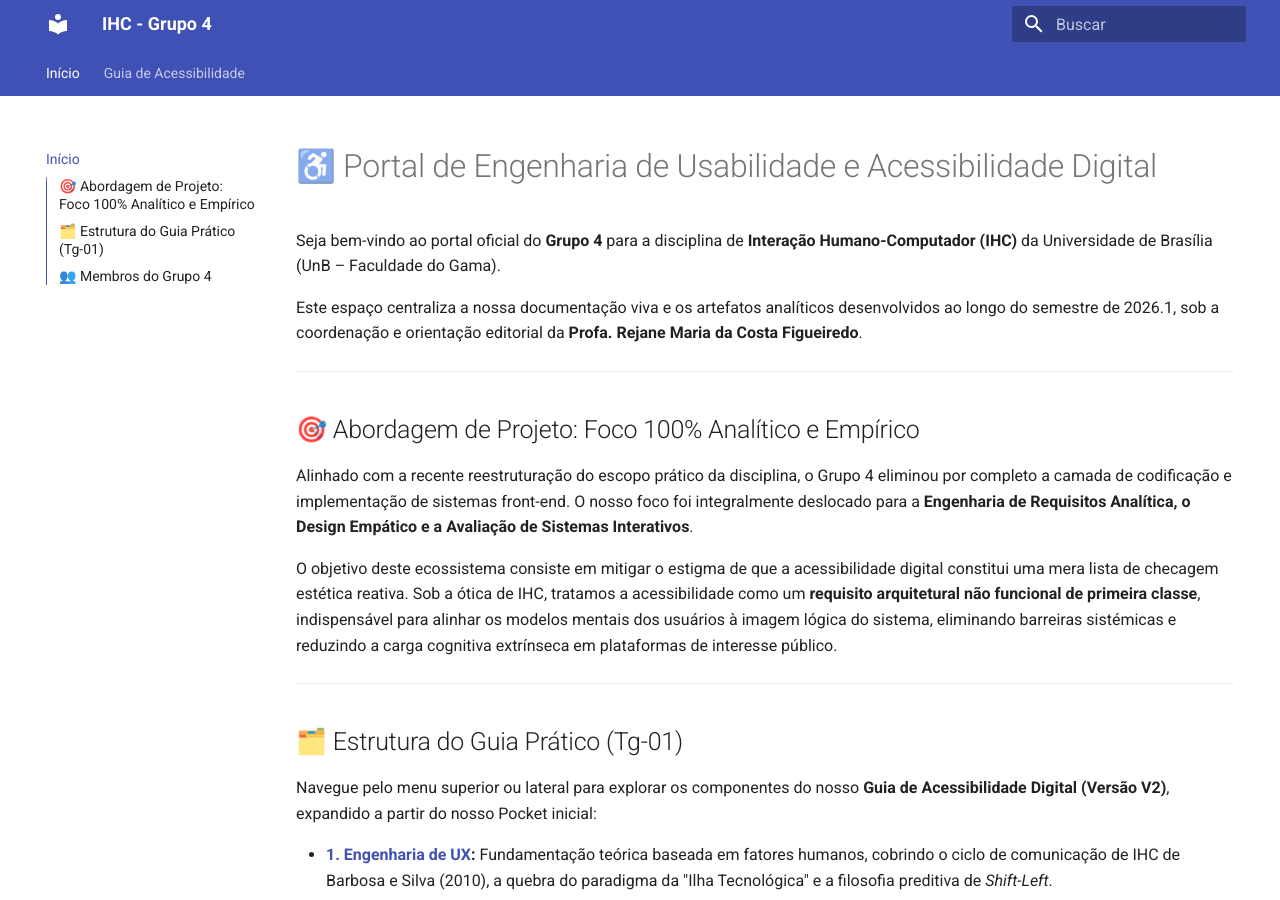
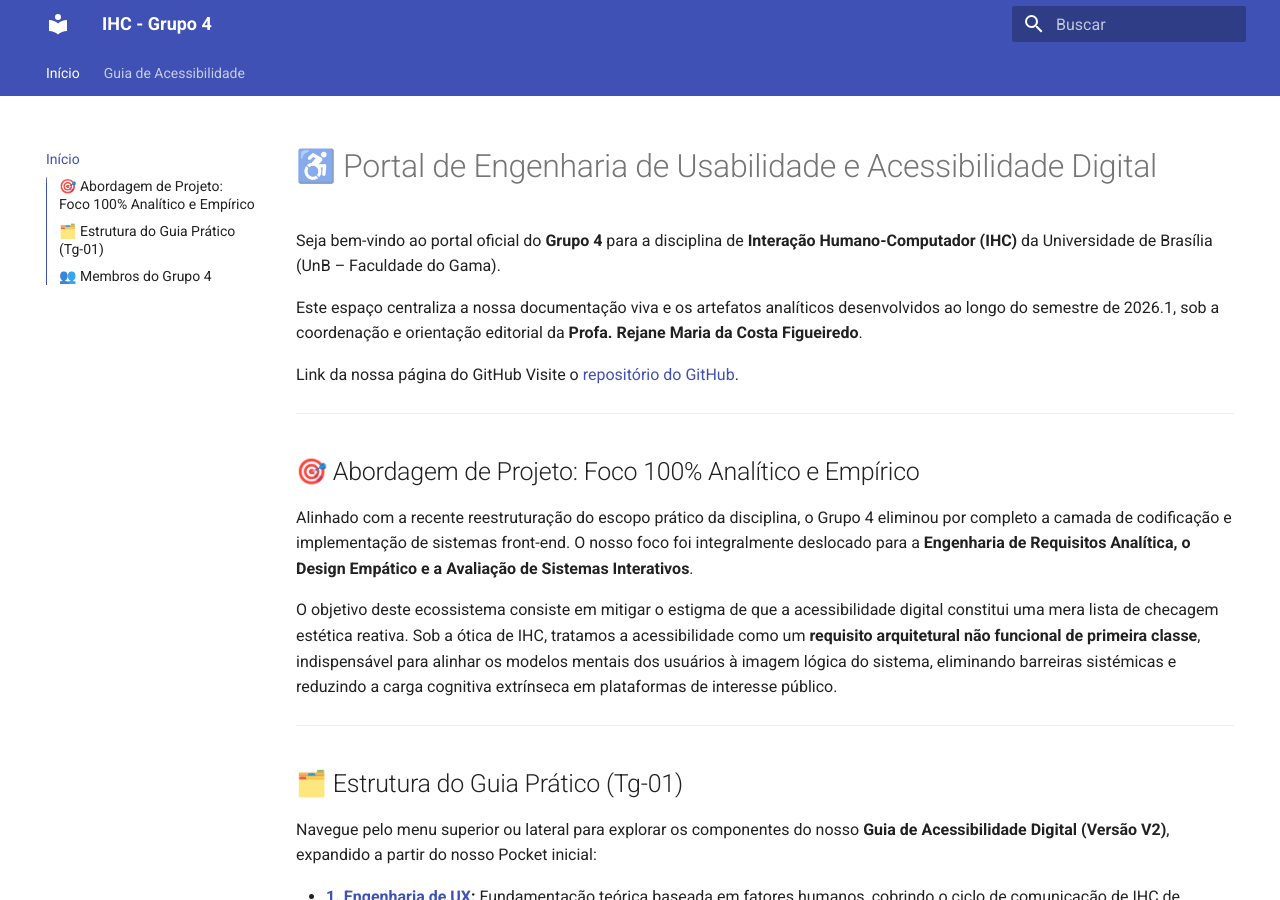
Before and after one commit to UnB-IHC/IHC_2026.1_Grupo04, an MkDocs documentation site: the page built from docs/index.md, in a window 1280 px wide and 900 px high. Built offline with MkDocs 1.6.1 and Material for MkDocs 9.7.7, drawn with Linux system fonts in a browser that asks for light colours.

Commit message:
Add GitHub repository link to index.md
Added GitHub repository link to documentation.

```diff
--- a/docs/index.md
+++ b/docs/index.md
@@ -4,7 +4,8 @@ Seja bem-vindo ao portal oficial do **Grupo 4** para a disciplina de **Interaç
 
 Este espaço centraliza a nossa documentação viva e os artefatos analíticos desenvolvidos ao longo do semestre de 2026.1, sob a coordenação e orientação editorial da **Profa. Rejane Maria da Costa Figueiredo**.
 
-
+Link da nossa página do GitHub
+Visite o [repositório do GitHub](https://github.com/UnB-IHC/IHC_2026.1_Grupo04).
 ---
 
 ## 🎯 Abordagem de Projeto: Foco 100% Analítico e Empírico
```
